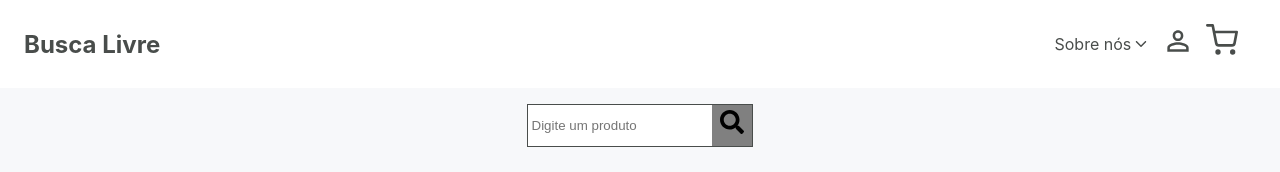
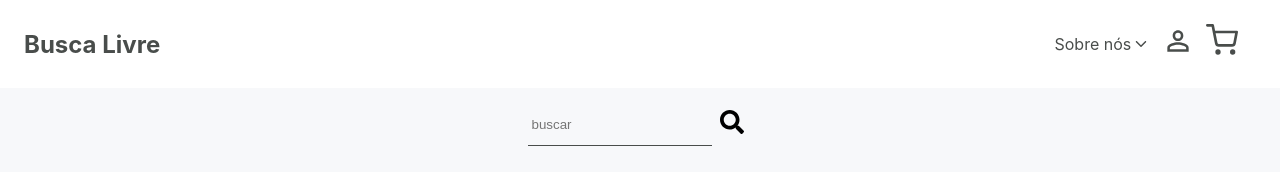
Before and after one commit to o-flores/busca-livre, a React (Create React App) app: page / in a window 1280 px wide. Shown: the top 172 px of the page. Built offline with nearby package versions, Linux system fonts and the light colour scheme; no server answers.

Commit message:
fix: searchBar css

```diff
--- a/src/components/SearchBar.jsx
+++ b/src/components/SearchBar.jsx
@@ -13,7 +13,7 @@ class SearchBar extends React.Component {
             value={value}
             type="text"
             onChange={onChange}
-            placeholder='Digite um produto'
+            placeholder='buscar'
           />
           <button className='search-button' type="button" onClick={onClick}>
             <FaSearch />
--- a/src/styles/searchbar.css
+++ b/src/styles/searchbar.css
@@ -5,20 +5,21 @@
 
 #search-div {
   margin: 1rem 0;
-  border: 1px solid #494D4B;
   width: fit-content;
   display: flex;
 }
 
 input {
   padding: 0.8rem 0.2rem;
+  background-color: #F7F8FA;
   border: none;
+  border-bottom: 1px solid #494D4B;
 }
 
 .search-button {
   padding: 0 0.5rem;
   font-size: 1.5rem;
-  background-color: #808080;
+  background-color: #F7F8FA;
   border: none;
   cursor: pointer;
 }
```
